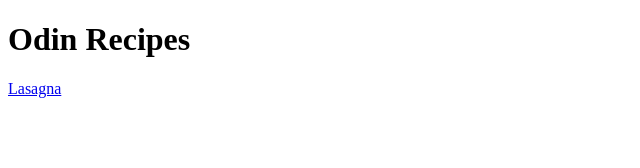
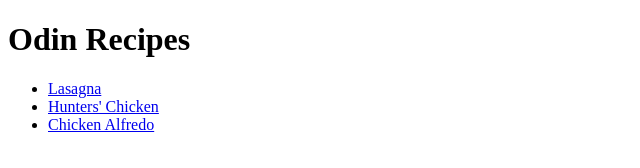
Before and after one commit to thebrentagonist/odin-recipes, a plain HTML site: page index.html in a window 1280 px wide. Shown: the whole page, without its empty margins (0-640 px from the left). Drawn offline with Linux system fonts and the light colour scheme.

Commit message:
Linked to recipes pages

```diff
--- a/index.html
+++ b/index.html
@@ -7,6 +7,10 @@
 </head>
 <body>
     <h1>Odin Recipes</h1>
-    <a href="recipes/lasagna.html">Lasagna</a>
+    <ul>
+    <li><a href="recipes/lasagna.html">Lasagna</a></li>
+    <li><a href="recipes/hunterschicken.html">Hunters' Chicken</a></li>
+    <li><a href="recipes/chickenalfredo.html">Chicken Alfredo</a></li>
+    </ul>
 </body>
 </html>
```
